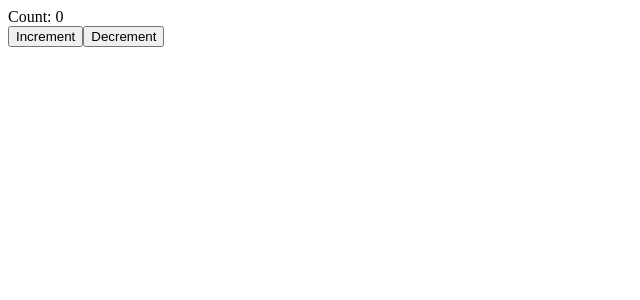
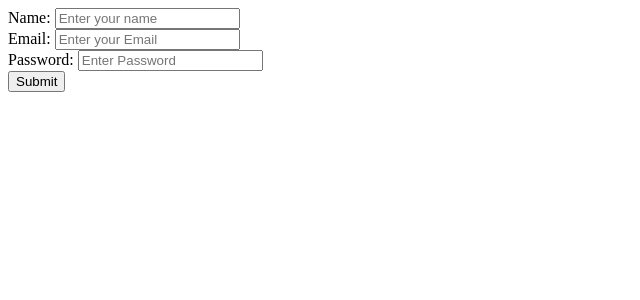
Before and after one commit to ltlehro/React-Typescript, a React (Vite) app: page / in a window 1280 px wide. Shown: the top 300 px of the page, without its empty margins (0-640 px from the left). Built offline with nearby package versions, Linux system fonts and the light colour scheme.

Commit message:
created a react hook form component

```diff
--- a/package.json
+++ b/package.json
@@ -11,7 +11,8 @@
   },
   "dependencies": {
     "react": "^19.1.0",
-    "react-dom": "^19.1.0"
+    "react-dom": "^19.1.0",
+    "react-hook-form": "^7.60.0"
   },
   "devDependencies": {
     "@eslint/js": "^9.25.0",
--- a/src/App.tsx
+++ b/src/App.tsx
@@ -1,8 +1,8 @@
-import CounterReducer from "./CounterReducer";
+import HookForm from "./components/HookForm";
 
 const App = () => (
   <div>
-    <CounterReducer />
+    <HookForm />
   </div>
 );
 
--- /dev/null
+++ b/src/components/HookForm.tsx
@@ -0,0 +1,71 @@
+import { useForm, type SubmitHandler } from "react-hook-form";
+
+interface FormData {
+  name: string;
+  email: string;
+  password: string;
+}
+
+const HookForm = () => {
+  const {
+    register,
+    handleSubmit,
+    formState: { errors, isSubmitting },
+  } = useForm<FormData>();
+
+  const onSubmit: SubmitHandler<FormData> = (data) => {
+    console.log(data);
+  };
+  return (
+    <div>
+      <form onSubmit={handleSubmit(onSubmit)}>
+        <div>
+          <label htmlFor="name">Name: </label>
+          <input
+            type="name"
+            id="name"
+            placeholder="Enter your name"
+            {...register("name", { required: "Name is required" })}
+          />
+          {errors.name && <p style={{ color: "red" }}>{errors.name.message}</p>}
+        </div>
+
+        <div>
+          <label htmlFor="email">Email: </label>
+          <input
+            type="email"
+            id="email"
+            placeholder="Enter your Email"
+            {...register("email", { required: "Email is mandatory" })}
+          />
+          {errors.email && (
+            <p style={{ color: "red" }}>{errors.email.message}</p>
+          )}
+        </div>
+
+        <div>
+          <label htmlFor="password">Password: </label>
+          <input
+            type="password"
+            id="password"
+            placeholder="Enter Password"
+            {...register("password", {
+              minLength: {
+                value: 8,
+                message: "Password must be atleast 8 characters",
+              },
+            })}
+          />
+
+          {errors.password && (
+            <p style={{ color: "red" }}>{errors.password.message}</p>
+          )}
+        </div>
+
+        <button type="submit">Submit</button>
+      </form>
+    </div>
+  );
+};
+
+export default HookForm;
```
Also changed, not shown: 1 other file (tests, documents, lock files or other folders).
